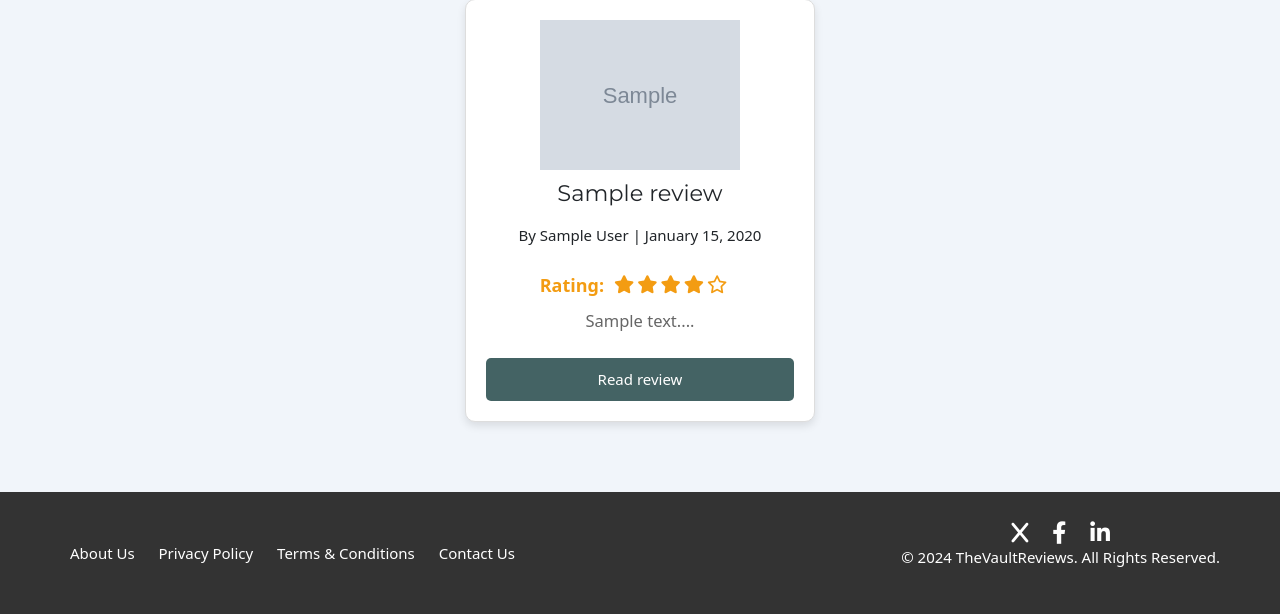
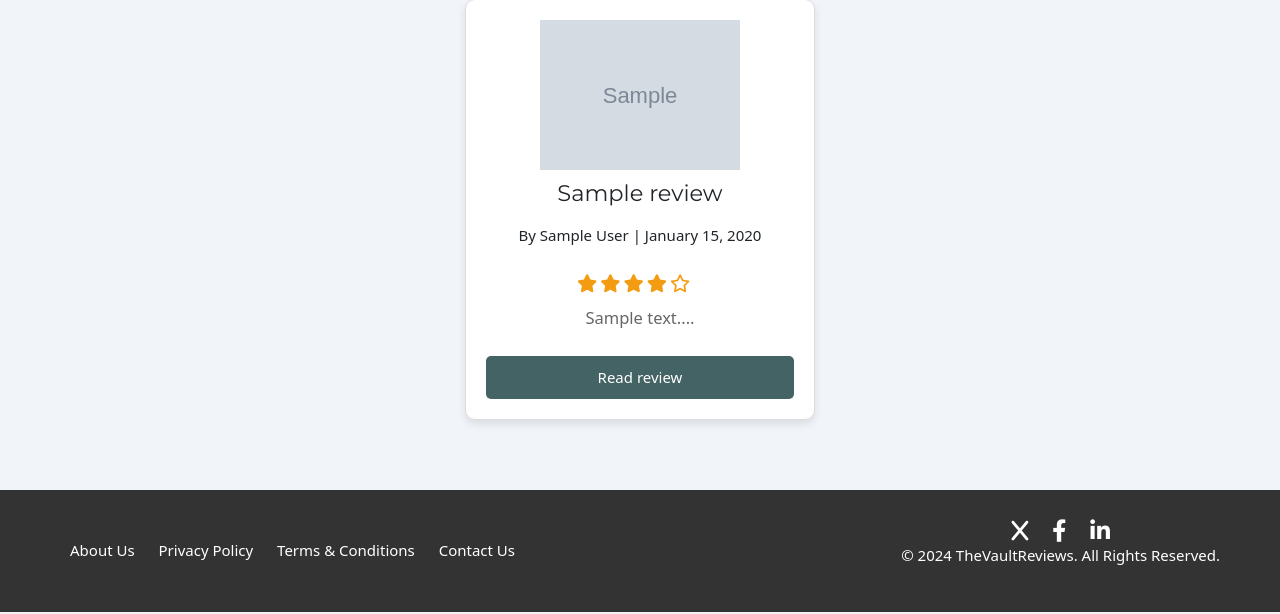
Before and after one commit to tomuk91/thereviewvault, a Django app: template reviews/templates/reviews/reviews_by_rating.html in a window 1280 px wide. Shown: the part 463-1077 px from the top of the page. Run offline with Django 3.2, Linux system fonts and the light colour scheme; the template is opened without the code that fills it: most values are stand-ins (such as "Sample title", 1, 10 or a date in 2020); grey boxes marked "Sample" are stand-in pictures; parts of the project's set-up code (start-up, migrations or seed data) failed here and were passed over; some libraries are stand-ins or nearby versions.

Commit message:
remove rating text

```diff
--- a/reviews/templates/reviews/reviews_by_rating.html
+++ b/reviews/templates/reviews/reviews_by_rating.html
@@ -51,7 +51,6 @@
 
                         <!-- Rating Section -->
                         <div class="review-rating">
-                            <strong>Rating:</strong>
                             <span class="stars">
                                 {% render_stars review.rating %}
                             </span>
```
